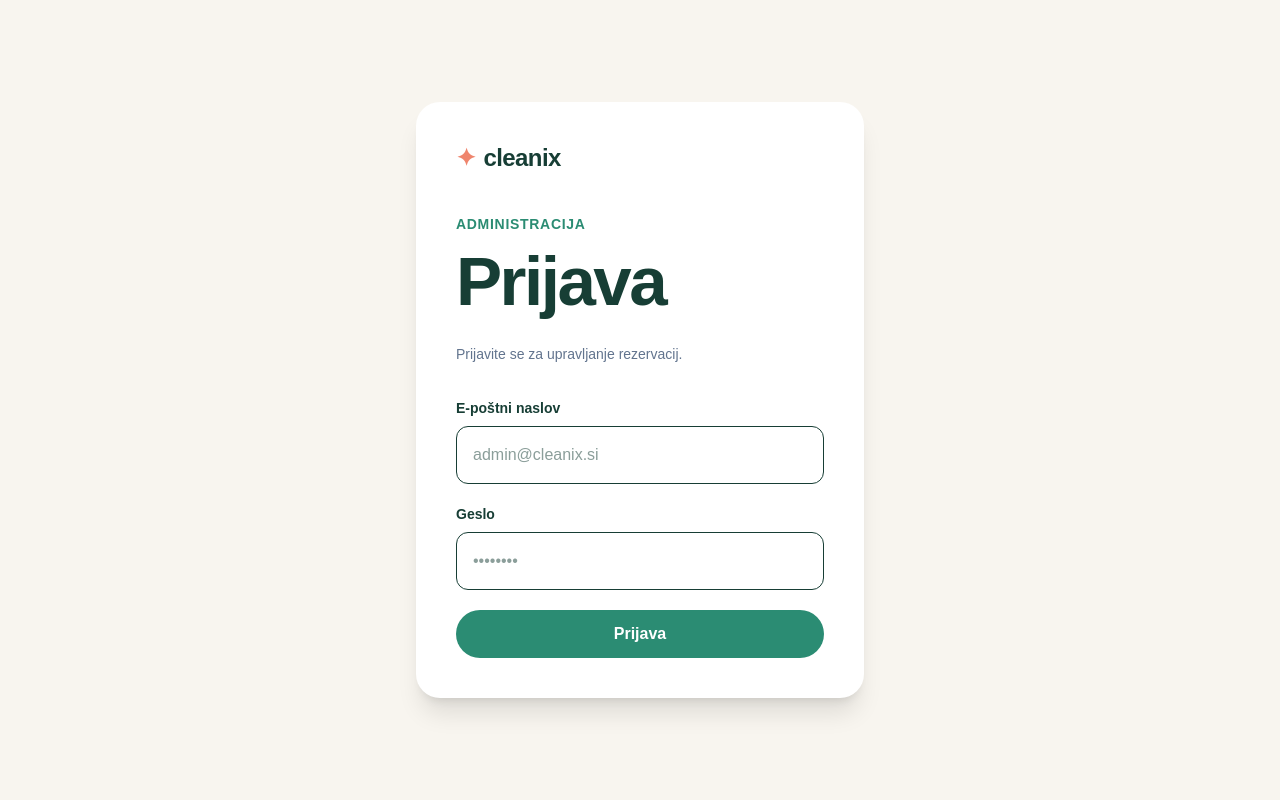
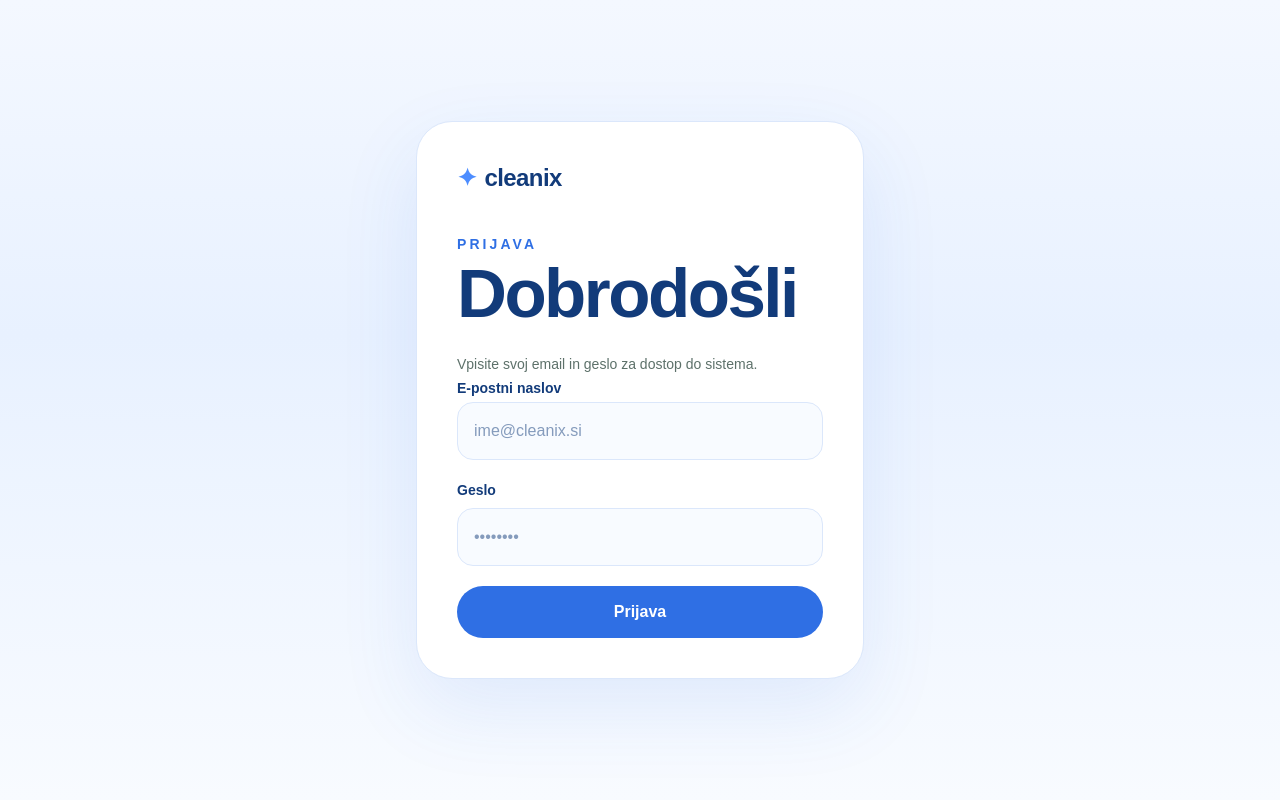
Before and after one commit to irexh/cleanix, a Next.js app: page /sl/login in a window 1280 px wide. Shown: the top 800 px of the page. Built offline with nearby package versions, Linux system fonts and the light colour scheme; no server answers.

Commit message:
Update login design and admin features

```diff
--- a/app/[locale]/login/page.tsx
+++ b/app/[locale]/login/page.tsx
@@ -1,9 +1,11 @@
 "use client";
 
 import {FormEvent, useState} from "react";
-import {signIn} from "next-auth/react";
+import {getSession, signIn} from "next-auth/react";
+import {useRouter} from "next/navigation";
 
 export default function LoginPage() {
+  const router = useRouter();
   const [email, setEmail] = useState("");
   const [password, setPassword] = useState("");
   const [error, setError] = useState("");
@@ -22,73 +24,100 @@ export default function LoginPage() {
       });
 
       if (result?.error) {
-        setError("Napačen e-poštni naslov ali geslo.");
+        setError("Napacen e-postni naslov ali geslo.");
         setIsLoading(false);
         return;
       }
 
-      window.location.href = "/sl/admin";
-    } catch (error) {
-      console.error(error);
+      const session = await getSession();
+      const role =
+        (
+          session?.user as
+            | (NonNullable<typeof session>["user"] & {role?: string})
+            | undefined
+        )?.role ?? "CUSTOMER";
+
+      if (role === "ADMIN") {
+        router.replace("/sl/admin");
+      } else {
+        router.replace("/sl");
+      }
+
+      router.refresh();
+    } catch (submissionError) {
+      console.error(submissionError);
       setError("Prijava trenutno ni uspela. Poskusite znova.");
       setIsLoading(false);
     }
   };
 
   return (
-    <main className="grid min-h-screen place-items-center bg-[#f8f5ef] p-6 text-[#173e35]">
-      <section className="w-full max-w-md rounded-3xl bg-white p-8 shadow-xl sm:p-10">
-        <a href="/" className="mb-10 inline-flex items-center gap-2 text-2xl font-extrabold tracking-tight">
-          <span className="text-[#ef856d]">✦</span>
+    <main className="min-h-screen bg-[linear-gradient(180deg,#f4f8ff_0%,#e8f1ff_42%,#f8fbff_100%)] px-6 py-8 text-[#123b7a]">
+      <div className="mx-auto grid min-h-[calc(100vh-4rem)] max-w-6xl items-center">
+        <section className="mx-auto w-full max-w-md rounded-[36px] border border-[#dbe7fb] bg-white p-8 shadow-[0_30px_80px_rgba(47,111,228,0.10)] sm:p-10">
+          <a
+            href="/"
+            className="mb-10 inline-flex items-center gap-2 text-2xl font-extrabold tracking-tight text-[#123b7a]"
+          >
+            <span className="text-[#4d8dff]">✦</span>
             cleanix
           </a>
 
-        <p className="mb-3 text-sm font-bold tracking-wider text-[#2b8c73]">
-          ADMINISTRACIJA
+          <p className="mb-1 text-sm font-bold uppercase tracking-[0.22em] text-[#2f6fe4]">
+            Prijava
           </p>
-        <h1 className="text-3xl font-bold">Prijava</h1>
-        <p className="mb-8 mt-3 text-sm leading-6 text-slate-500">
-          Prijavite se za upravljanje rezervacij.
+          <h1 className="text-1xl font-bold tracking-tight text-[#123b7a]">
+            Dobrodošli
+          </h1>
+          <p className="mb-1 mt-4 text-sm  text-[#5d716a]">
+            Vpisite svoj email in geslo za dostop do sistema.
           </p>
 
           <form onSubmit={handleSubmit} className="space-y-5">
             <label className="block">
-            <span className="mb-2 block text-sm font-bold">E-poštni naslov</span>
+              <span className="mb-1 block text-sm font-bold text-[#123b7a]">
+                E-postni naslov
+              </span>
               <input
                 type="email"
                 required
                 value={email}
                 onChange={(event) => setEmail(event.target.value)}
-              className="w-full rounded-xl border p-4 outline-none focus:border-[#2b8c73]"
-              placeholder="admin@cleanix.si"
+                className="w-full rounded-2xl border border-[#dbe7fb] bg-[#f8fbff] px-4 py-4 outline-none transition focus:border-[#4d8dff] focus:bg-white"
+                placeholder="ime@cleanix.si"
               />
             </label>
 
             <label className="block">
-            <span className="mb-2 block text-sm font-bold">Geslo</span>
+              <span className="mb-2 block text-sm font-bold text-[#123b7a]">
+                Geslo
+              </span>
               <input
                 type="password"
                 required
                 value={password}
                 onChange={(event) => setPassword(event.target.value)}
-              className="w-full rounded-xl border p-4 outline-none focus:border-[#2b8c73]"
+                className="w-full rounded-2xl border border-[#dbe7fb] bg-[#f8fbff] px-4 py-4 outline-none transition focus:border-[#4d8dff] focus:bg-white"
                 placeholder="••••••••"
               />
             </label>
 
-          {error && (
-            <p className="rounded-xl bg-red-50 p-3 text-sm text-red-700">{error}</p>
-          )}
+            {error ? (
+              <p className="rounded-2xl bg-red-50 px-4 py-3 text-sm font-semibold text-red-700">
+                {error}
+              </p>
+            ) : null}
 
             <button
               type="submit"
               disabled={isLoading}
-            className="w-full rounded-full bg-[#2b8c73] px-5 py-3 font-bold text-white transition hover:bg-[#1d6c58] disabled:opacity-50"
+              className="w-full rounded-full bg-[#2f6fe4] px-5 py-3.5 font-bold text-white transition hover:bg-[#123b7a] disabled:opacity-50"
             >
               {isLoading ? "Prijavljanje ..." : "Prijava"}
             </button>
           </form>
         </section>
+      </div>
     </main>
   );
 }
--- a/auth.ts
+++ b/auth.ts
@@ -76,10 +76,19 @@ export const {handlers, signIn, signOut, auth} = NextAuth({
           select: {role: true}
         });
 
-        token.role = databaseUser?.role ?? "CUSTOMER";
+      token.role = databaseUser?.role ?? "CUSTOMER";
       }
 
       return token;
+    },
+
+    async session({session, token}) {
+      if (session.user) {
+        (session.user as typeof session.user & {role?: string}).role =
+          (token.role as string) ?? "CUSTOMER";
+      }
+
+      return session;
     }
   },
 
--- /dev/null
+++ b/next-auth.d.ts
@@ -0,0 +1,19 @@
+import "next-auth";
+
+declare module "next-auth" {
+  interface Session {
+    user: {
+      role?: string;
+    } & Session["user"];
+  }
+
+  interface User {
+    role?: string;
+  }
+}
+
+declare module "next-auth/jwt" {
+  interface JWT {
+    role?: string;
+  }
+}
```
Lines whose indentation alone changed are shown as unchanged.
